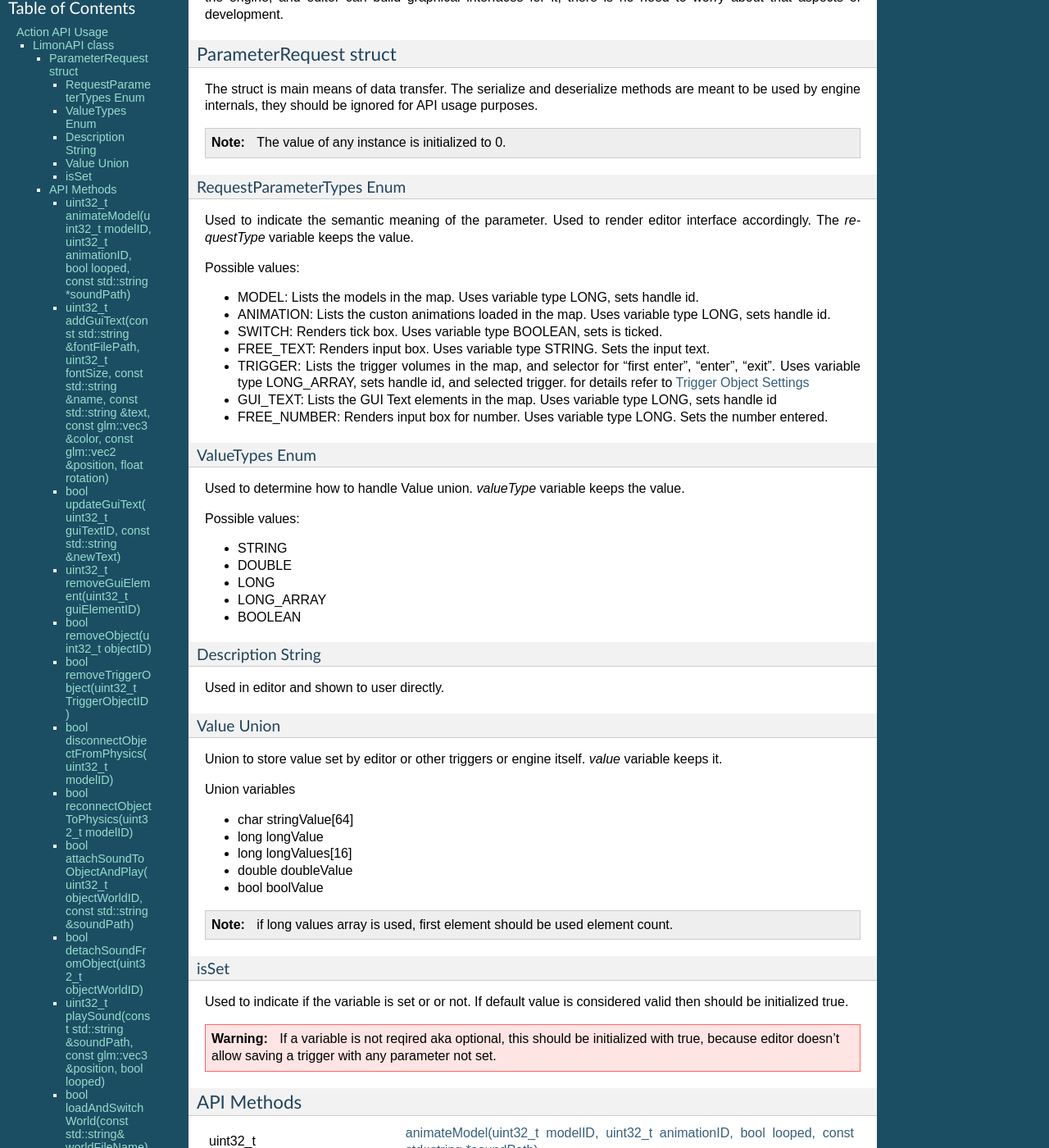
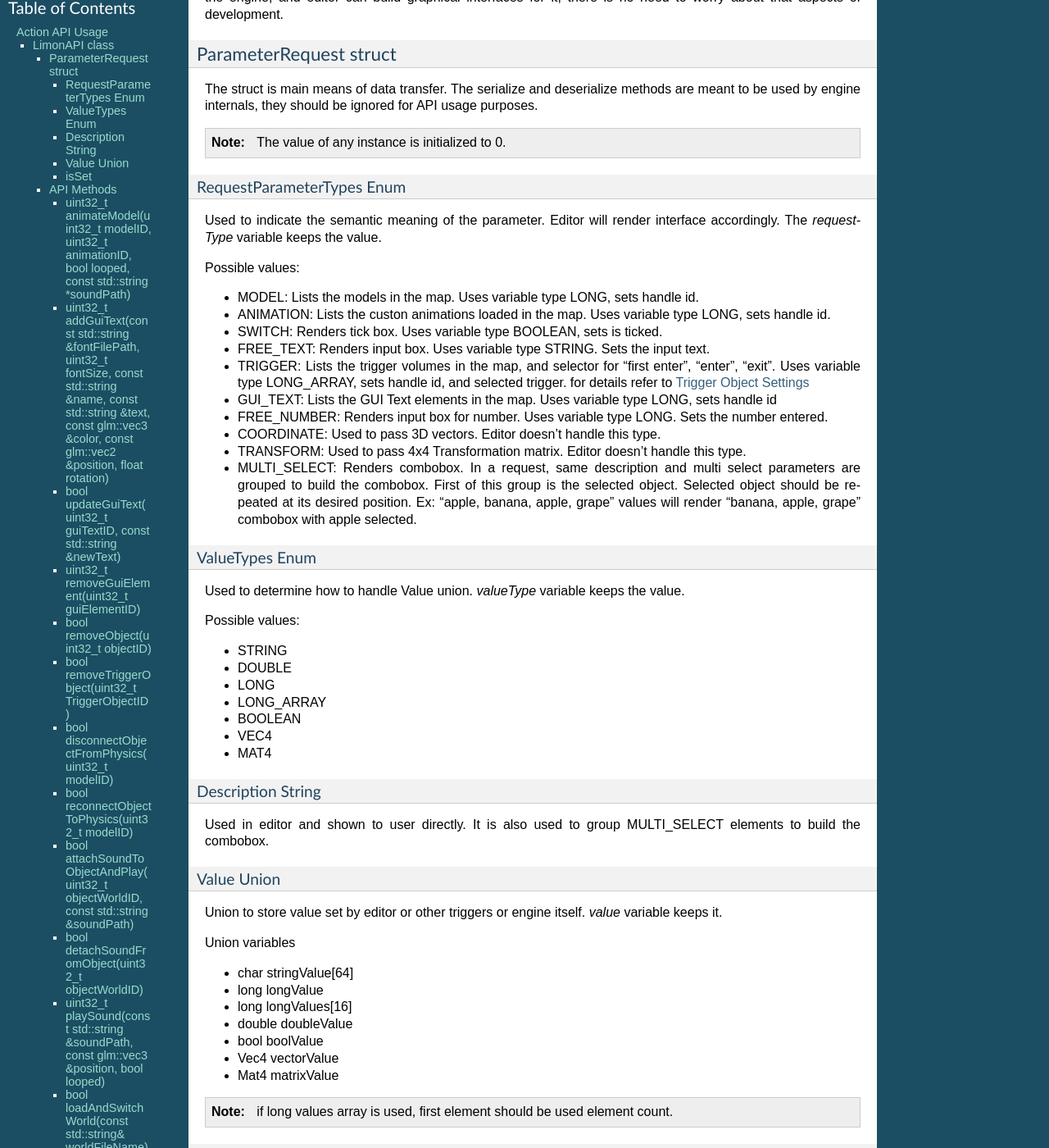
Before and after one commit to enginmanap/limonEngine-docs, a Sphinx documentation site: the page built from docs/APIUsage.rst, in a window 1280 px wide and 1400 px high, scrolled down 282 px. Shown: the whole window at 82% size. Built offline with Sphinx 7.4.7, drawn with Linux system fonts in a browser that asks for light colours; pages that are not in the unit, such as notebooks, are missing from menus; some of the changed text lies outside the part shown.

Commit message:
Update API usage with new parameter and value types

```diff
--- a/docs/APIUsage.rst
+++ b/docs/APIUsage.rst
@@ -22,7 +22,7 @@ The struct is main means of data transfer. The serialize and deserialize methods
 RequestParameterTypes Enum
 ==========================
 
-Used to indicate the semantic meaning of the parameter. Used to render editor interface accordingly. The *requestType* variable keeps the value.
+Used to indicate the semantic meaning of the parameter. Editor will render interface accordingly. The *requestType* variable keeps the value.
 
 Possible values:
 
@@ -33,6 +33,9 @@ Possible values:
 * TRIGGER: Lists the trigger volumes in the map, and selector for "first enter", "enter", "exit". Uses variable type LONG_ARRAY, sets handle id, and selected trigger. for details refer to :ref:`Trigger Object Editor`
 * GUI_TEXT: Lists the GUI Text elements in the map. Uses variable type LONG, sets handle id
 * FREE_NUMBER: Renders input box for number. Uses variable type LONG. Sets the number entered.
+* COORDINATE: Used to pass 3D vectors. Editor doesn't handle this type.
+* TRANSFORM: Used to pass 4x4 Transformation matrix. Editor doesn't handle this type.
+* MULTI_SELECT: Renders combobox. In a request, same description and multi select parameters are grouped to build the combobox. First of this group is the selected object. Selected object should be repeated at its desired position. Ex: "apple, banana, apple, grape" values will render "banana, apple, grape" combobox with apple selected.
 
 ValueTypes Enum
 ===============
@@ -46,11 +49,13 @@ Possible values:
 * LONG
 * LONG_ARRAY
 * BOOLEAN
+* VEC4
+* MAT4
 
 Description String
 ==================
 
-Used in editor and shown to user directly.
+Used in editor and shown to user directly. It is also used to group MULTI_SELECT elements to build the combobox.
 
 Value Union
 ===========
@@ -64,6 +69,8 @@ Union variables
 * long longValues[16]
 * double doubleValue
 * bool boolValue
+* Vec4 vectorValue
+* Mat4 matrixValue
 
 .. note::
     if long values array is used, first element should be used element count.
@@ -74,7 +81,7 @@ isSet
 Used to indicate if the variable is set or or not. If default value is considered valid then should be initialized true.
 
 .. warning::
-    If a variable is not reqired aka optional, this should be initialized with true, because editor doesn't allow saving a trigger with any parameter not set.
+    If a variable is not required aka optional, this should be initialized with true, because editor doesn't allow saving a trigger with any parameter not set.
 
 API Methods
 ___________
```
